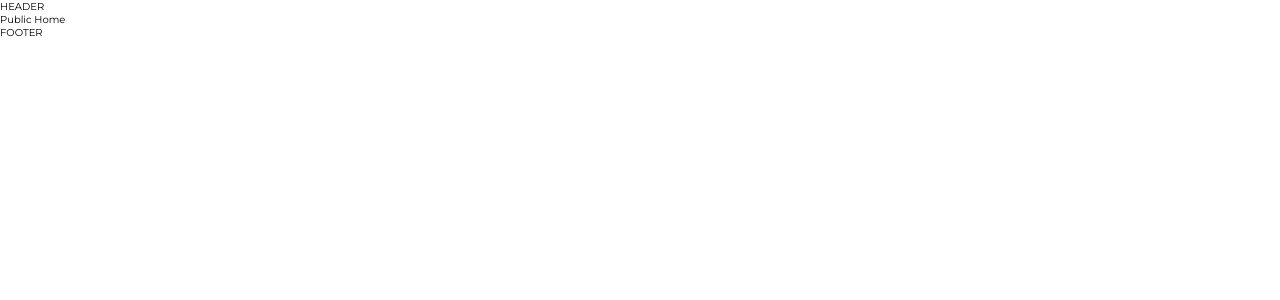
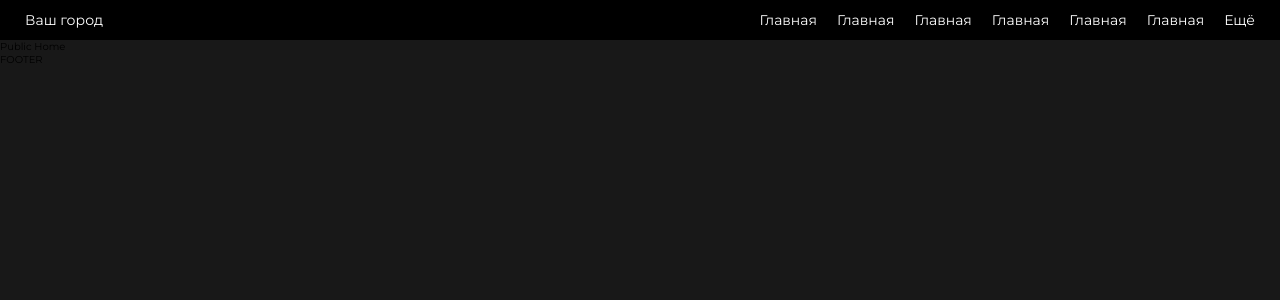
Before and after one commit to tacticSugar/yamagucci, a Next.js app: page / in a window 1280 px wide. Shown: the top 300 px of the page. Built offline with nearby package versions, Linux system fonts and the light colour scheme; no server answers.

Commit message:
feat: - добавил компанент PublicHeader

```diff
--- a/pages/_document.tsx
+++ b/pages/_document.tsx
@@ -5,7 +5,7 @@ import { FC } from 'react'
 const Document: FC = () => (
   <Html lang='ru'>
     <Head />
-    <body >
+    <body style={{ backgroundColor: "#181818"}}>
       <Main />
       <NextScript />
     </body>
--- a/src/components/DynamicLayout/DynamicLayout.tsx
+++ b/src/components/DynamicLayout/DynamicLayout.tsx
@@ -6,6 +6,7 @@ import { type FC, HTMLAttributes, PropsWithChildren, useCallback } from 'react'
 import { COOKIES } from '@/src/constants/constants'
 
 import AdminHeader from './AdminHeader/AdminHeader'
+import PublicHeader from '../PublicHeader/PublicHeader'
 import AdminNavigation from './AdminNavigation/AdminNavigation'
 import styles from './DynamicLayout.module.scss'
 
@@ -37,9 +38,7 @@ const DynamicLayout: FC<PropsWithChildren<HTMLAttributes<HTMLDivElement>>> = ({
         )
         : (
           <div className={styles.publicLayout}>
-            <header>
-              HEADER
-            </header>
+            <PublicHeader />
             {children}
             <footer>
               FOOTER
--- /dev/null
+++ b/src/components/PublicHeader/PublicHeader.module.scss
@@ -0,0 +1,85 @@
+@import "styles/variables";
+
+.publicHeader {
+  width: 100%;
+
+  &__navigation {
+    display: flex;
+    flex-direction: row;
+    justify-content: space-between;
+    align-items: center;
+    padding: 0 25px;
+    width: 100%;
+    height: 40px;
+
+    background-color: $totally-black;
+  }
+
+  &__yourCityBox {
+    display: flex;
+    align-items: center;
+    &:hover {
+      cursor: pointer;
+      svg {
+        fill: $red-main;
+      }
+
+      .publicHeader__yourCity {
+        color: $red-main;
+      }
+    }
+  }
+
+  &__imgMarker {
+  }
+
+  &__yourCity {
+    color: $white;
+    font-family: "Montserrat";
+    font-size: 14px;
+    font-weight: 300;
+    line-height: 160%;
+  }
+
+  &__arrow {
+    fill: $white;
+  }
+
+  &__list {
+    display: flex;
+    flex-direction: row;
+    column-gap: 20px;
+  }
+
+  &__link {
+    font-family: "Montserrat";
+    font-size: 14px;
+    font-weight: 400;
+    line-height: 160%;
+    color: $white;
+    &:hover {
+      color: $red-main;
+    }
+  }
+
+  &__moreBox {
+    display: flex;
+    &:hover {
+      cursor: pointer;
+      svg {
+        fill: $red-main;
+      }
+      .publicHeader__more {
+        color: $red-main;
+      }
+    }
+  }
+
+  &__more {
+    font-family: "Montserrat";
+    font-size: 14px;
+    font-weight: 400;
+    line-height: 160%;
+    color: $white;
+  }
+}
--- /dev/null
+++ b/src/components/PublicHeader/PublicHeader.tsx
@@ -0,0 +1,75 @@
+import React, { useEffect } from "react";
+import { IconArrowDown, IconLocation } from "@/src/constants/icons";
+import IconWrapper from "../atoms/IconWrapper/IconWrapper";
+import Link from "next/link";
+import styles from "./PublicHeader.module.scss";
+
+function PublicHeader() {
+  useEffect(() => {
+    testFunction();
+  });
+  const testFunction = () => {
+    console.log("test");
+  };
+  return (
+    <header className={styles.publicHeader}>
+      <nav className={styles.publicHeader__navigation}>
+        <div className={styles.publicHeader__yourCityBox}>
+          <IconWrapper
+            IconComponent={IconLocation}
+            iconClassname={styles.publicHeader__arrow}
+          />
+          <p className={styles.publicHeader__yourCity}>Ваш город</p>
+          <IconWrapper
+            IconComponent={IconArrowDown}
+            iconClassname={styles.publicHeader__arrow}
+          />
+        </div>
+
+        <ul className={styles.publicHeader__list}>
+          <li>
+            <Link href="/" className={styles.publicHeader__link}>
+              Главная
+            </Link>
+          </li>
+          <li>
+            <Link href="/" className={styles.publicHeader__link}>
+              Главная
+            </Link>
+          </li>
+          <li>
+            <Link href="/" className={styles.publicHeader__link}>
+              Главная
+            </Link>
+          </li>
+          <li>
+            <Link href="/" className={styles.publicHeader__link}>
+              Главная
+            </Link>
+          </li>
+          <li>
+            <Link href="/" className={styles.publicHeader__link}>
+              Главная
+            </Link>
+          </li>
+          <li>
+            <Link href="/" className={styles.publicHeader__link}>
+              Главная
+            </Link>
+          </li>
+          <li className={styles.publicHeader__moreBox}>
+            <p className={styles.publicHeader__more}>Ещё</p>
+            <IconWrapper
+              IconComponent={IconArrowDown}
+              iconClassname={styles.publicHeader__arrow}
+            />
+          </li>
+        </ul>
+      </nav>
+
+      <div className="public-header__wrapper public-header__wrapper_bottom"></div>
+    </header>
+  );
+}
+
+export default PublicHeader;
--- a/src/constants/icons.ts
+++ b/src/constants/icons.ts
@@ -40,7 +40,8 @@ import IconPen from 'public/assets/icons/pen.svg'
 import IconTooltip from 'public/assets/icons/tooltip.svg'
 import IconClose from 'public/assets/icons/close.svg'
 import IconPlus from 'public/assets/icons/plus.svg'
+import IconLocation from 'public/assets/icons/location.svg'
 
 
 // ts-prune-ignore-next
-export {IconGame, IconCode, IconAddressBook, IconBadge, IconBrands, IconCash, IconChecked, IconComment, IconDigger, IconFile, IconFileImage, IconGlobe, IconHome, IconList, IconMarathon, IconOrders, IconPoop, IconPrayer, IconQrcode, IconRestroom, IconSearch, IconStore, IconUnicorn, IconArrowDown, IconExternalLink, IconPen, IconTooltip, IconClose, IconPlus, IconMinusCircle, IconDnd, IconArrowUpDown, IconEye, IconBox, IconSave, IconTrash, IconEyeCrossed, IconArrowLeft, IconArrowRight, IconArrowUp, IconPlusInSquare, IconMinusInSquare}
+export {IconGame, IconCode, IconAddressBook, IconBadge, IconBrands, IconCash, IconChecked, IconComment, IconDigger, IconFile, IconFileImage, IconGlobe, IconHome, IconList, IconMarathon, IconOrders, IconPoop, IconPrayer, IconQrcode, IconRestroom, IconSearch, IconStore, IconUnicorn, IconArrowDown, IconExternalLink, IconPen, IconTooltip, IconClose, IconPlus, IconMinusCircle, IconDnd, IconArrowUpDown, IconEye, IconBox, IconSave, IconTrash, IconEyeCrossed, IconArrowLeft, IconArrowRight, IconArrowUp, IconPlusInSquare, IconMinusInSquare, IconLocation,}
--- a/styles/variables.scss
+++ b/styles/variables.scss
@@ -22,7 +22,10 @@ $green-main: #00ff1a;
 // Whites
 $bad-white: #f1f1f1;
 $white: #ffffff;
+
+// Black
 $black: #181818;
+$totally-black: #000;
 
 ///////////////////////////////////          FONT-SIZE
 
```
Also changed, not shown: public/assets/icons/location.svg (added).
